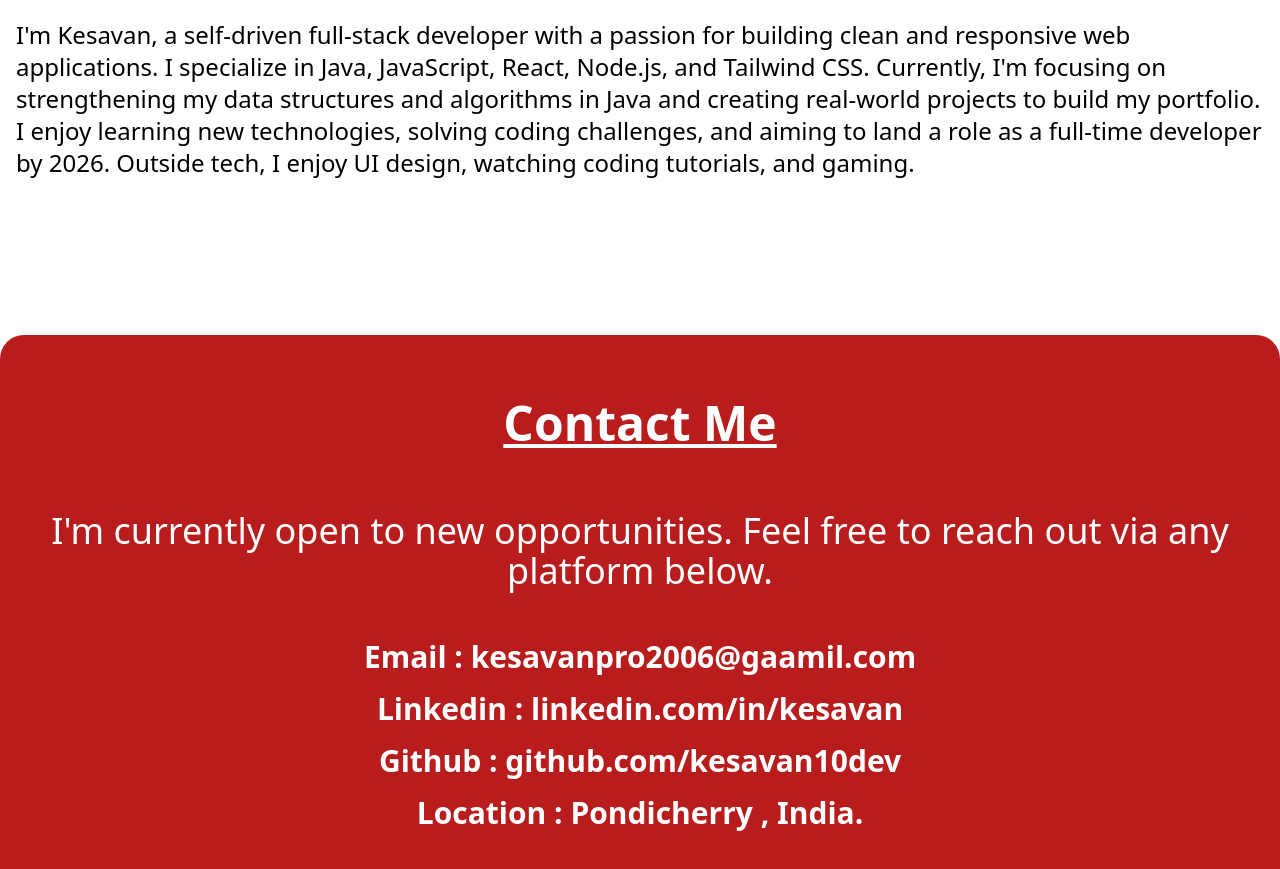
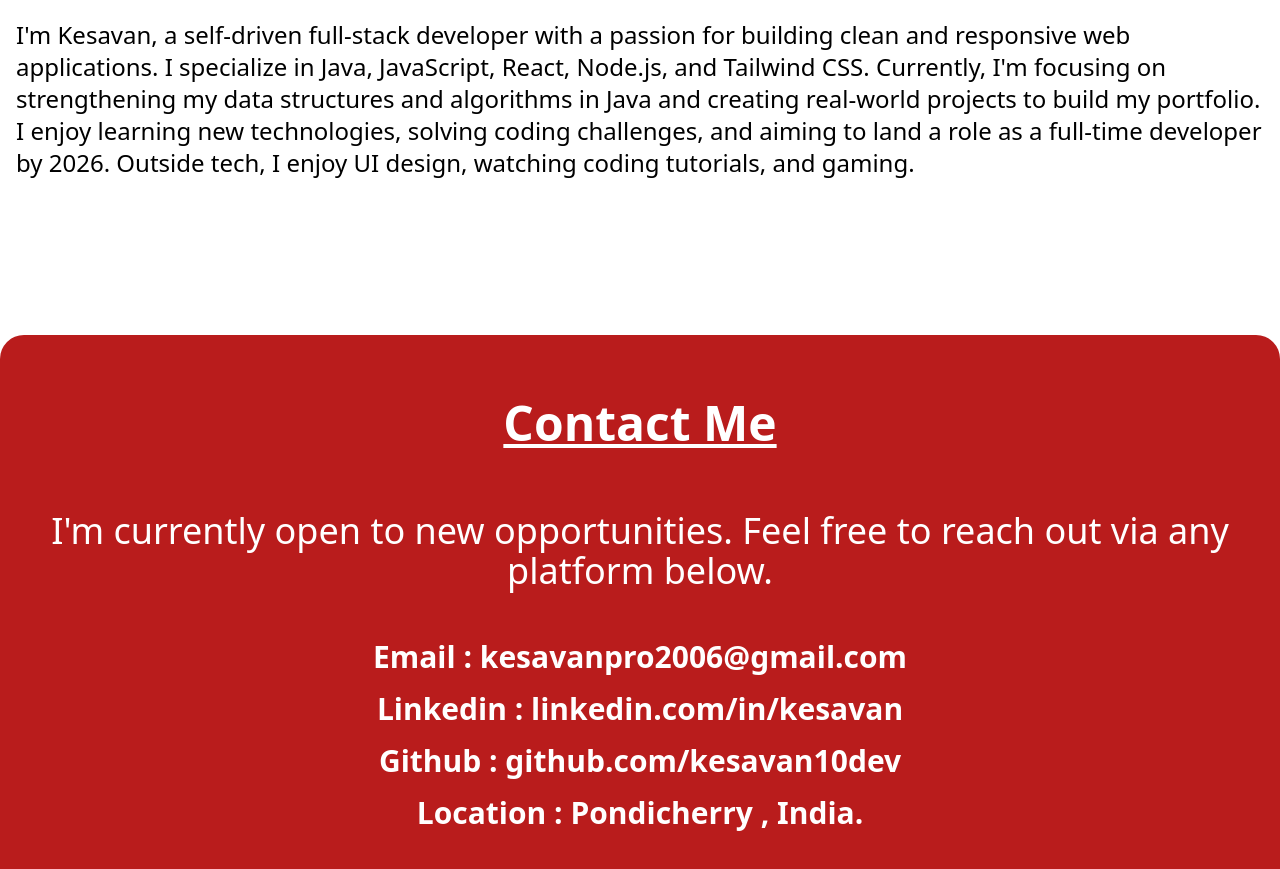
Before and after one commit to kesavan10dev/Web-Projects, a plain HTML site: page Portfolio/index.html in a window 1280 px wide. Shown: the part 1693-2562 px from the top of the page. Drawn offline with Linux system fonts and the light colour scheme.

Commit message:
new update

```diff
--- a/Portfolio/index.html
+++ b/Portfolio/index.html
@@ -141,7 +141,7 @@
 
                 <ul class="w-full text-center text-2xl pt-7 pb-10 flex flex-col gap-4 px-4">
 
-                    <li class="font-bold text-3xl break-words">Email : <a href="mailto:kesavanpro2006@gmail.com" target="_blank" class="hover:underline decoration-white">kesavanpro2006@gaamil.com</a></li>
+                    <li class="font-bold text-3xl break-words">Email : <a href="mailto:kesavanpro2006@gmail.com" target="_blank" class="hover:underline decoration-white">kesavanpro2006@gmail.com</a></li>
                     <li class="font-bold text-3xl break-words">Linkedin : <a href="https://www.linkedin.com/in/kesavan-m-2425912a0" target="_blank" class="hover:underline decoration-white">linkedin.com/in/kesavan</a></li>
                     <li class="font-bold text-3xl break-words">Github : <a href="https://github.com/kesavan10dev" target="_blank" class="hover:underline decoration-white">github.com/kesavan10dev</a></li>
                     <li class="text-3xl font-bold break-words">Location : Pondicherry , India.</li>
```
